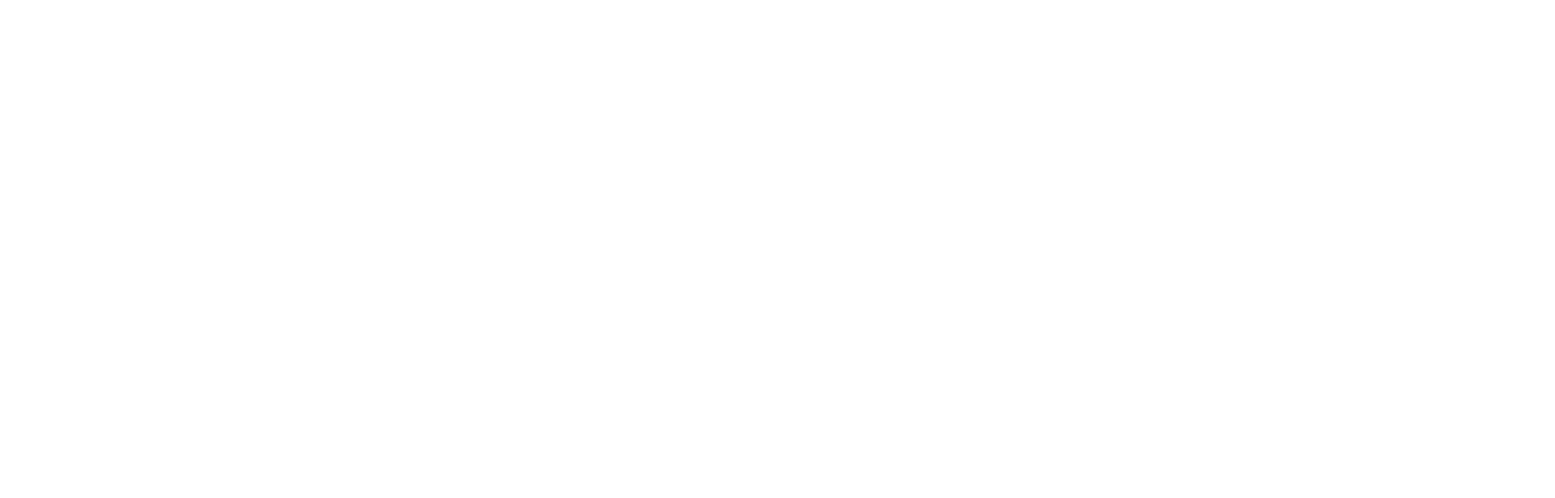
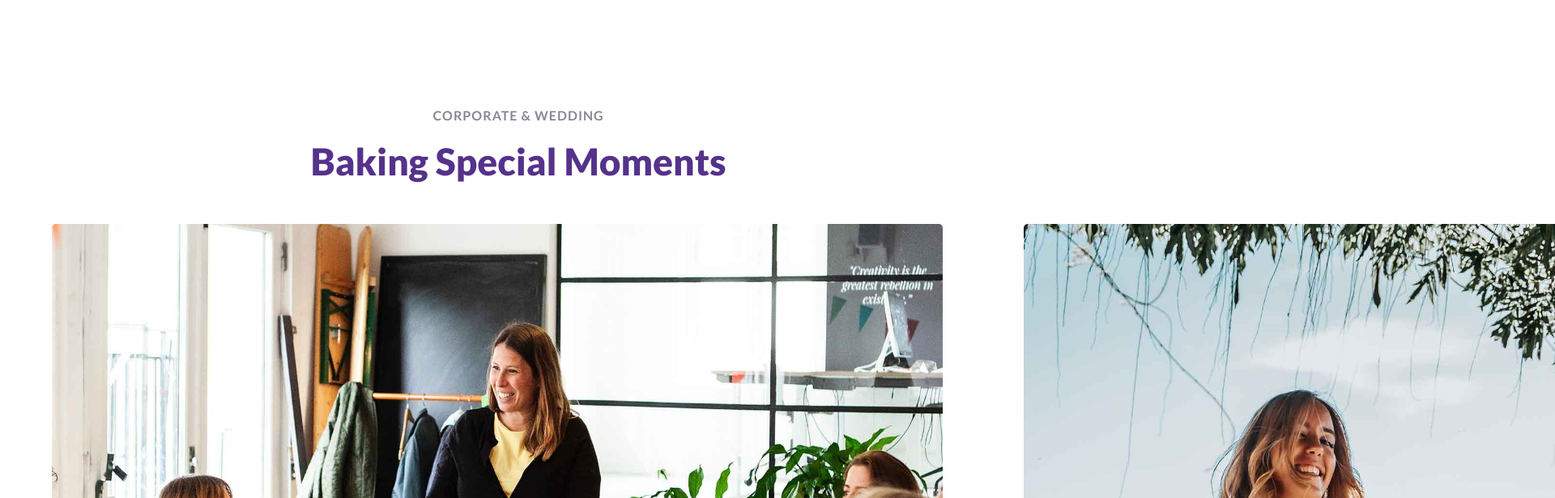
Before and after one commit to matteopoliti/proj-html-vuejs, a Vue app: page / in a window 1280 px wide. Shown: the part 2500-3116 px from the top of the page at 81% size, 1920 px wide, since content can reach past the window. Before the commit the page ends 2583 px from the top, so only its background shows below. Built offline with nearby package versions, Linux system fonts and the light colour scheme.

Commit message:
Feat(main): added "Corporate & Wedding" component

```diff
--- a/src/components/header/AppHeader.vue
+++ b/src/components/header/AppHeader.vue
@@ -80,6 +80,7 @@
 
         h2 {
             text-transform: capitalize;
+            font-size: 80px;
         }
 
         p {
--- a/src/components/main/AppMain.vue
+++ b/src/components/main/AppMain.vue
@@ -1,16 +1,19 @@
 <template>
     <main class="container">
         <OurProducts />
+        <CorporateWedding />
     </main>
 </template>
 
 <script>
 import OurProducts from "./OurProducts.vue"
+import CorporateWedding from "./CorporateWedding.vue"
 
 export default {
     name: "AppMain",
     components: {
-        OurProducts
+        OurProducts,
+        CorporateWedding
     },
     data() {
 
--- /dev/null
+++ b/src/components/main/CorporateWedding.vue
@@ -0,0 +1,133 @@
+<template>
+    <section>
+        <div>
+            <h5>corporate & wedding</h5>
+            <h2>Baking Special Moments</h2>
+        </div>
+        <div>
+            <div class="corporate">
+                <figure>
+                    <img src="../../assets/img/corporate-bg.jpg" alt="Corporate">
+                </figure>
+
+                <div class="info">
+                    <h5>international bakery</h5>
+                    <h3>Corporate Events</h3>
+                    <a href="#" class="btnPurple">Explore more</a>
+                </div>
+
+            </div>
+            <div class="wedding">
+                <figure>
+                    <img src="../../assets/img/wedding-bg.jpg" alt="Wedding">
+                </figure>
+                <div class="info">
+                    <h5>private dining hall</h5>
+                    <h3>Weddings & parties</h3>
+                    <a href="#" class="btnPurple">Explore more</a>
+
+                </div>
+            </div>
+
+
+        </div>
+    </section>
+</template>
+
+<script>
+export default {
+    name: "CorporateWedding",
+    data() {
+
+
+        return {}
+    }
+}
+</script>
+
+<style lang="scss" scoped>
+@use "../../styles/partials/variables" as *;
+
+section {
+    >div:first-child {
+        text-align: center;
+        margin-block: 50px;
+
+        h2 {
+            margin-block: 20px;
+        }
+    }
+
+    >div:nth-child(2) {
+        display: flex;
+        justify-content: space-between;
+        gap: 100px;
+        padding-bottom: 100px;
+
+        .corporate {
+            position: relative;
+
+            &:hover .info {
+                opacity: 1;
+                background-image: url("../../assets/img/corporate-hover-bg.jpg");
+                background-repeat: no-repeat;
+                background-size: cover;
+                width: 100%;
+                height: 100%;
+                display: flex;
+                flex-direction: column;
+                align-items: center;
+                justify-content: center;
+            }
+        }
+
+
+        .wedding {
+            position: relative;
+
+            &:hover .info {
+                opacity: 1;
+                background-image: url("../../assets/img/wedding-hover-bg.jpg");
+                background-repeat: no-repeat;
+                background-size: cover;
+                width: 100%;
+                height: 100%;
+                display: flex;
+                flex-direction: column;
+                align-items: center;
+                justify-content: center;
+            }
+        }
+
+        .info {
+            position: absolute;
+            top: 50%;
+            left: 50%;
+            transform: translate(-50%, -50%);
+            text-align: center;
+            opacity: 0;
+        }
+
+        figure {
+
+            img {
+                width: 1100px;
+                height: 1100px;
+                border-radius: 5px;
+            }
+        }
+
+        div {
+            h3 {
+                color: $colorWhite;
+                font-size: 40px;
+                margin-block: 20px 30px;
+            }
+
+            h5 {
+                color: $colorWhite;
+            }
+        }
+    }
+}
+</style>
--- a/src/components/main/OurProducts.vue
+++ b/src/components/main/OurProducts.vue
@@ -8,7 +8,7 @@
                 morning, and are made with all-
                 natural, all organic ingredients.
             </h2>
-            <a href="#">Start shopping</a>
+            <a href="#" class="btnPurple">Start shopping</a>
         </div>
         <div class="slider">
             <i class="fa-solid fa-angle-left" @click="prevButton"></i>
@@ -87,21 +87,8 @@
             font-size: 46px;
         }
 
-        a {
-            text-decoration: none;
-            background-color: $textColorPurple;
-            padding: 20px;
-            color: $colorWhite;
-            border-radius: 10px;
-            font-weight: 700;
-            width: 230px;
-            text-align: center;
+        .btnPurple {
             margin-top: 80px;
-
-            &:hover {
-                background-color: $bgButton;
-                color: $textColorPurple;
-            }
         }
     }
 
--- a/src/styles/general.scss
+++ b/src/styles/general.scss
@@ -25,7 +25,24 @@
 }
 
 h2 {
-    font-size: 80px;
+    font-size: 46px;
     color: $textColorPurple;
     font-weight: 900;
 }
+
+.btnPurple {
+    text-decoration: none;
+    background-color: $textColorPurple;
+    padding: 20px;
+    color: $colorWhite;
+    border-radius: 10px;
+    font-weight: 700;
+    width: 230px;
+    text-align: center;
+
+
+    &:hover {
+        background-color: $bgButton;
+        color: $textColorPurple;
+    }
+}
```
